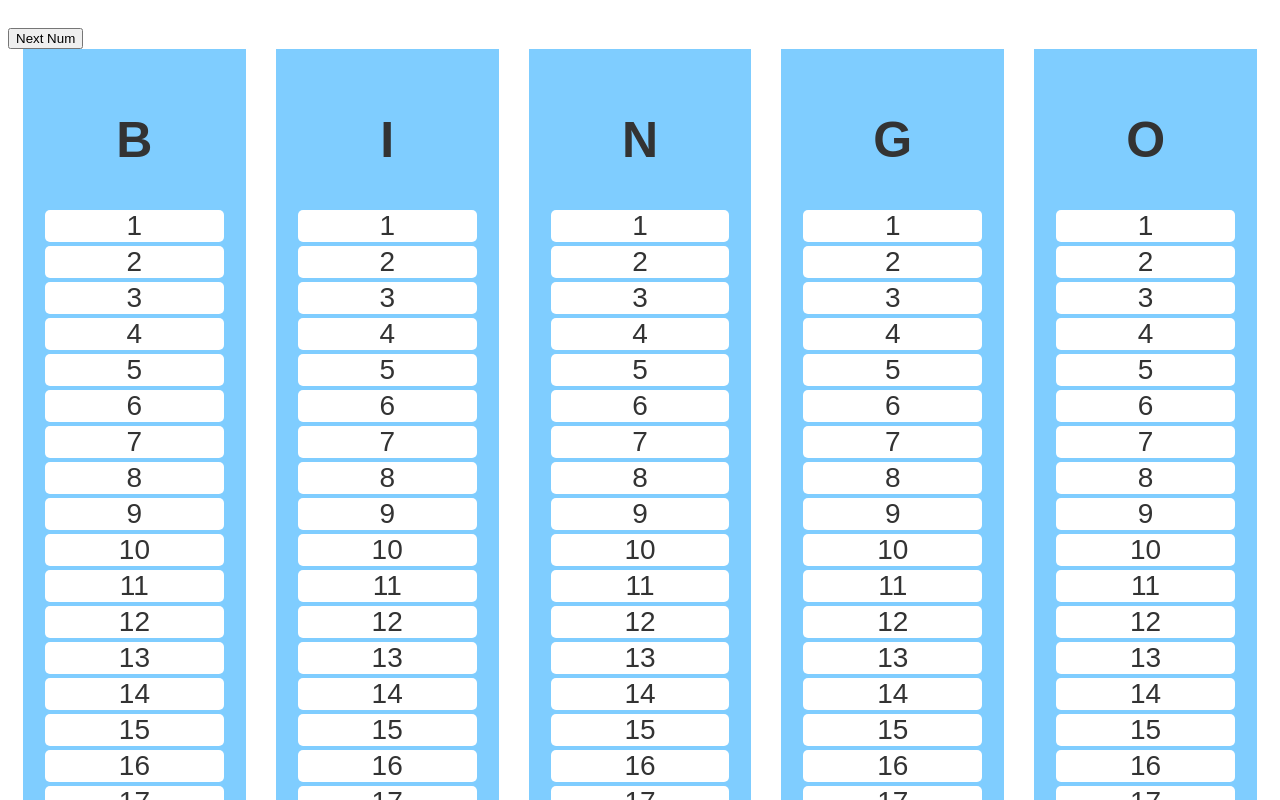
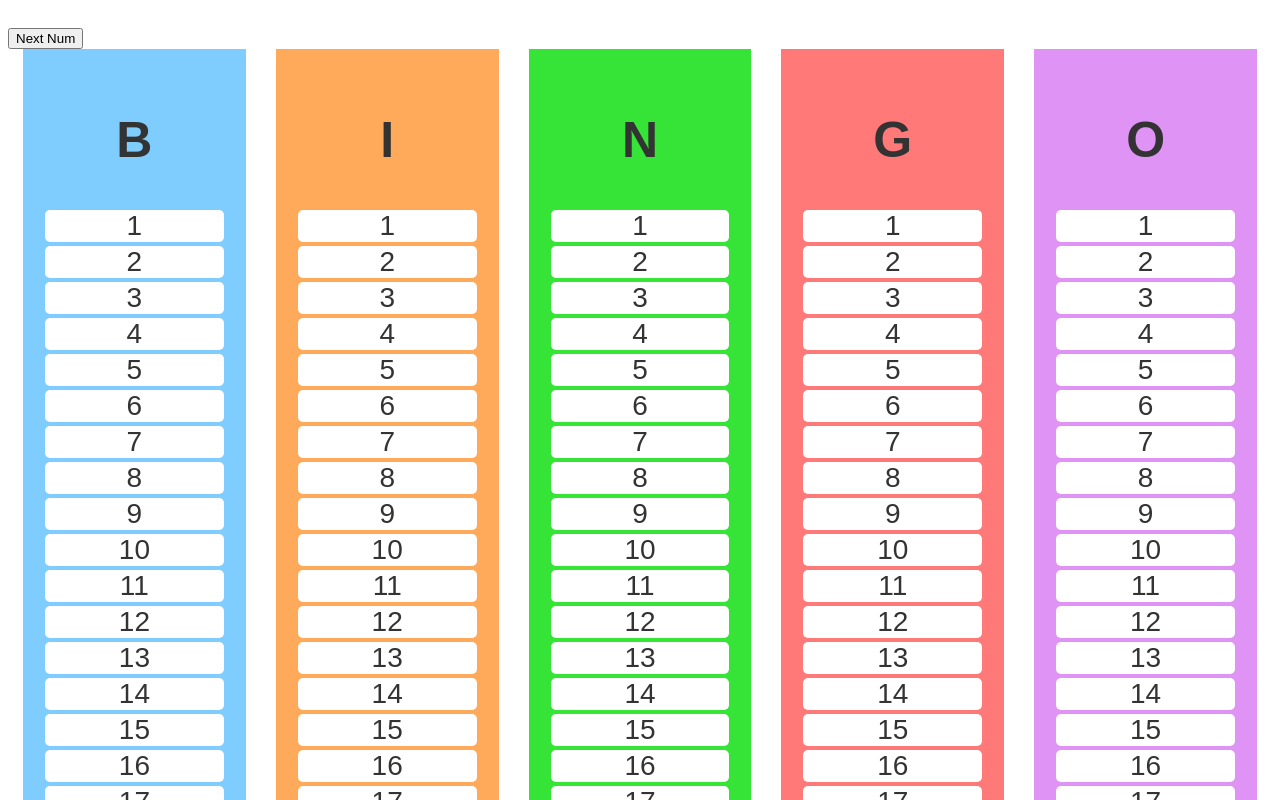
Before and after one commit to mkasumi/bingo, a website: page index.html in a window 1280 px wide. Shown: the top 800 px of the page. Drawn offline with Linux system fonts and the light colour scheme.

Commit message:
各セクションごとの背景色の変更

```diff
--- a/index.html
+++ b/index.html
@@ -14,7 +14,7 @@
   <button v-on:click="nextNum">Next Num</button>
 
   <div class="section__group">
-    <section v-for="section in sections" class="section section--b">
+    <section v-for="section in sections" class="section" :class="['section--' + section]">
       <h1 class="section-title">{{section}}</h1>
       <div class="numbers__group">
         <ul class="numbers">
@@ -61,6 +61,11 @@ var items = [];
       sections: ['B','I','N','G','O']
     },
     methods: {
+      filters:{
+        slice: function (value, begin, end){
+          return value.slice(begin, end)
+        }
+      },
       nextNum: function () {
          var selectedNums = allNums.indexOf(count)+1;
          count++;
--- a/scss/atoms/_sections.scss
+++ b/scss/atoms/_sections.scss
@@ -11,18 +11,18 @@
   text-align: center;
 }
 
-.section--b {
+.section--B {
   background: #7fcdff;
 }
-.section--i {
+.section--I {
   background: #ffa95a;
 }
-.section--n {
+.section--N {
   background: #35e436;
 }
-.section--g {
+.section--G {
   background: #ff7979;
 }
-.section--o {
+.section--O {
   background: #df93f5;
 }
```
Also changed, not shown: css/bingo.css, css/bingo.min.css.
